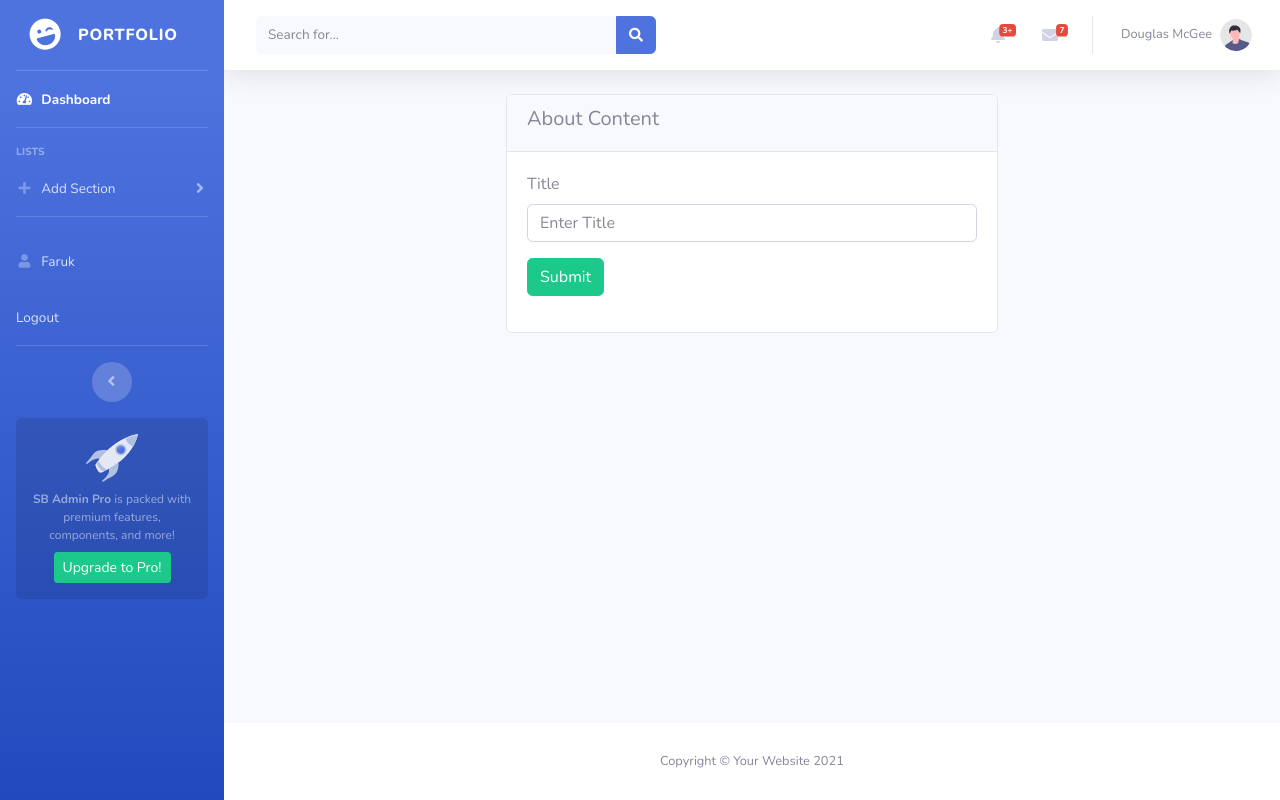
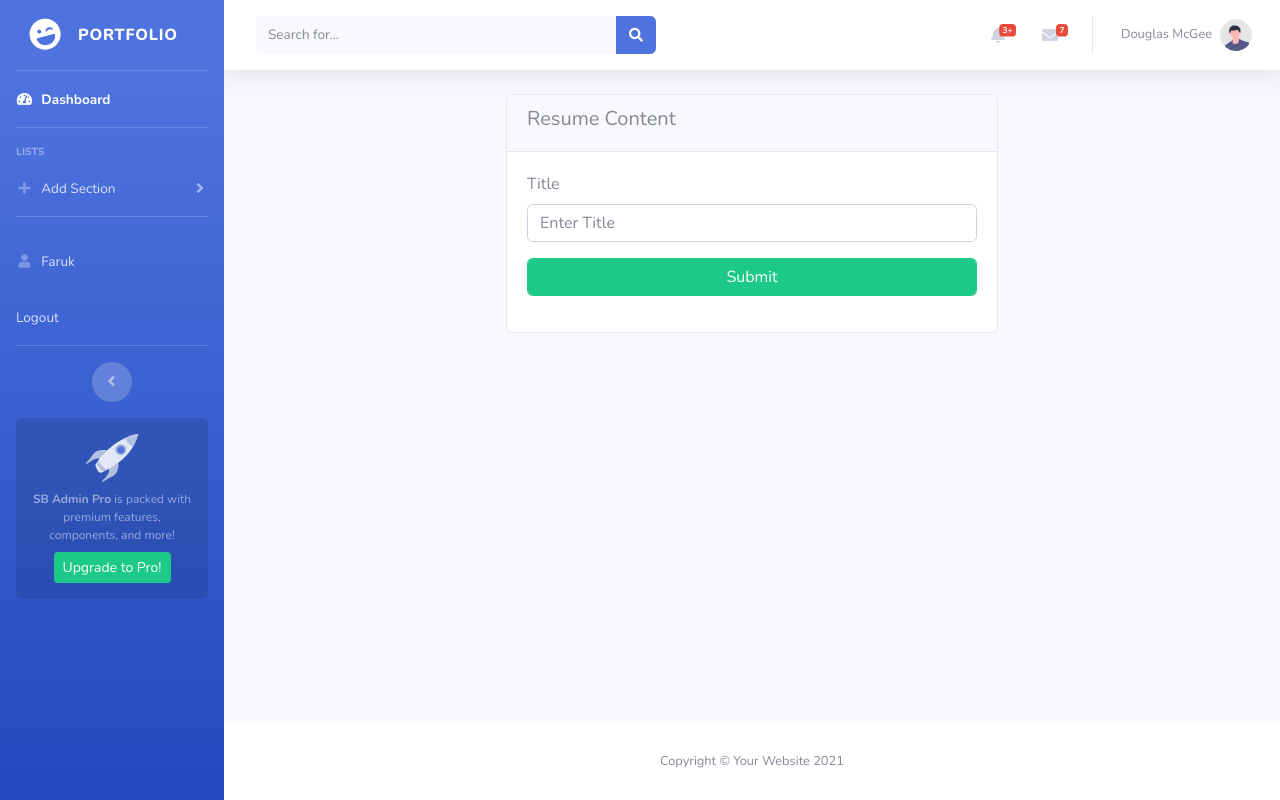
Before and after one commit to faruk950147/resume, a PHP site: page /admin/resume-section/index.php in a window 1280 px wide. Run offline with PHP 8.4, Linux system fonts and the light colour scheme; data that the repository does not hold is empty; some libraries are stand-ins or nearby versions.

Commit message:
I have added php

```diff
--- a/admin/about-me/index.php
+++ b/admin/about-me/index.php
@@ -129,7 +129,7 @@ if($_SERVER['REQUEST_METHOD'] == 'POST'){
                                             <input type="file" name="image" class="form-control">
                                         </div>
                                         <div class="col-md-12 mb-3">
-                                            <button type="submit" class="btn btn-success form-conrol">Submit</button>
+                                            <button type="submit" class="btn btn-success form-control">Submit</button>
                                         </div>
                                     </div>
                                 </form>
--- a/admin/resume-section/index.php
+++ b/admin/resume-section/index.php
@@ -61,7 +61,7 @@ if($_SERVER['REQUEST_METHOD'] == 'POST'){
                         <div class="card">
 
                             <div class="card-header">
-                                <h5>About Content</h5>
+                                <h5>Resume Content</h5>
 
                                 <?php if($success): ?>
                                     <p style="color:green;"><?= $success ?></p>
@@ -90,7 +90,7 @@ if($_SERVER['REQUEST_METHOD'] == 'POST'){
                                         </div>
 
                                         <div class="col-md-12 mb-3">
-                                            <button type="submit" class="btn btn-success form-conrol">Submit</button>
+                                            <button type="submit" class="btn btn-success form-control">Submit</button>
                                         </div>
 
                                     </div>
--- a/admin/skills-section/update.php
+++ b/admin/skills-section/update.php
@@ -79,7 +79,7 @@ if($_SERVER['REQUEST_METHOD'] == 'POST'){
                                     </div>
 
                                     <div class="mb-3">
-                                        <button type="submit" class="btn btn-success form-control">Update</button>
+                                        <button type="submit" class="btn btn-success form-control">Submit</button>
                                     </div>
                                 </form>
 
```
